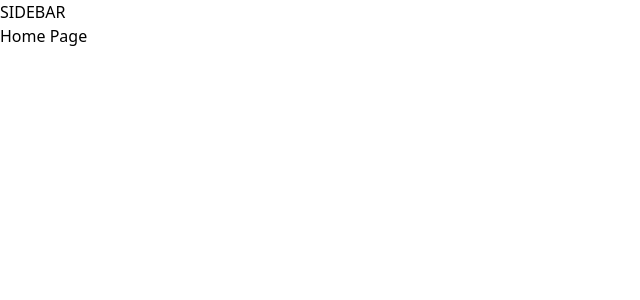
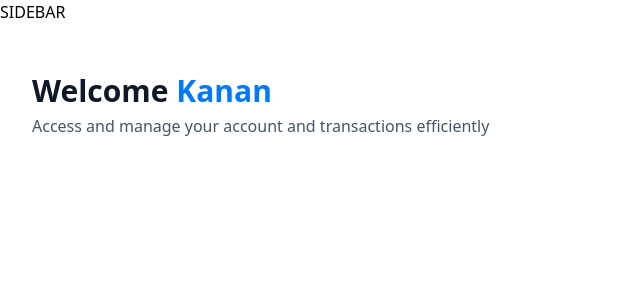
Before and after one commit to kanan88/finexus, a Next.js app: page / in a window 1280 px wide. Shown: the top 300 px of the page, without its empty margins (0-640 px from the left). Built offline with nearby package versions, Linux system fonts and the light colour scheme.

Commit message:
HeaderBox component

```diff
--- a/app/(root)/page.tsx
+++ b/app/(root)/page.tsx
@@ -1,5 +1,22 @@
+import HeaderBox from "@/components/HeaderBox";
+
 const Home = () => {
-  return <div>Home Page</div>;
+  const loggedIn = {
+    firstName: "Kanan",
+  };
+
+  return (
+    <section className="home">
+      <div className="home-content">
+        <HeaderBox
+          type="greeting"
+          title="Welcome"
+          user={loggedIn?.firstName || "Guest"}
+          subtext="Access and manage your account and transactions efficiently"
+        />
+      </div>
+    </section>
+  );
 };
 
 export default Home;
--- /dev/null
+++ b/components/HeaderBox.tsx
@@ -0,0 +1,22 @@
+import React from "react";
+
+const HeaderBox = ({
+  type = "title",
+  title,
+  user,
+  subtext,
+}: HeaderBoxProps) => {
+  return (
+    <div className="header-box">
+      <h1 className="header-box-title">
+        {title}
+        {type === "greeting" && (
+          <span className="text-bankGradient">&nbsp;{user}</span>
+        )}
+      </h1>
+      <p className="header-box-subtext">{subtext}</p>
+    </div>
+  );
+};
+
+export default HeaderBox;
```
